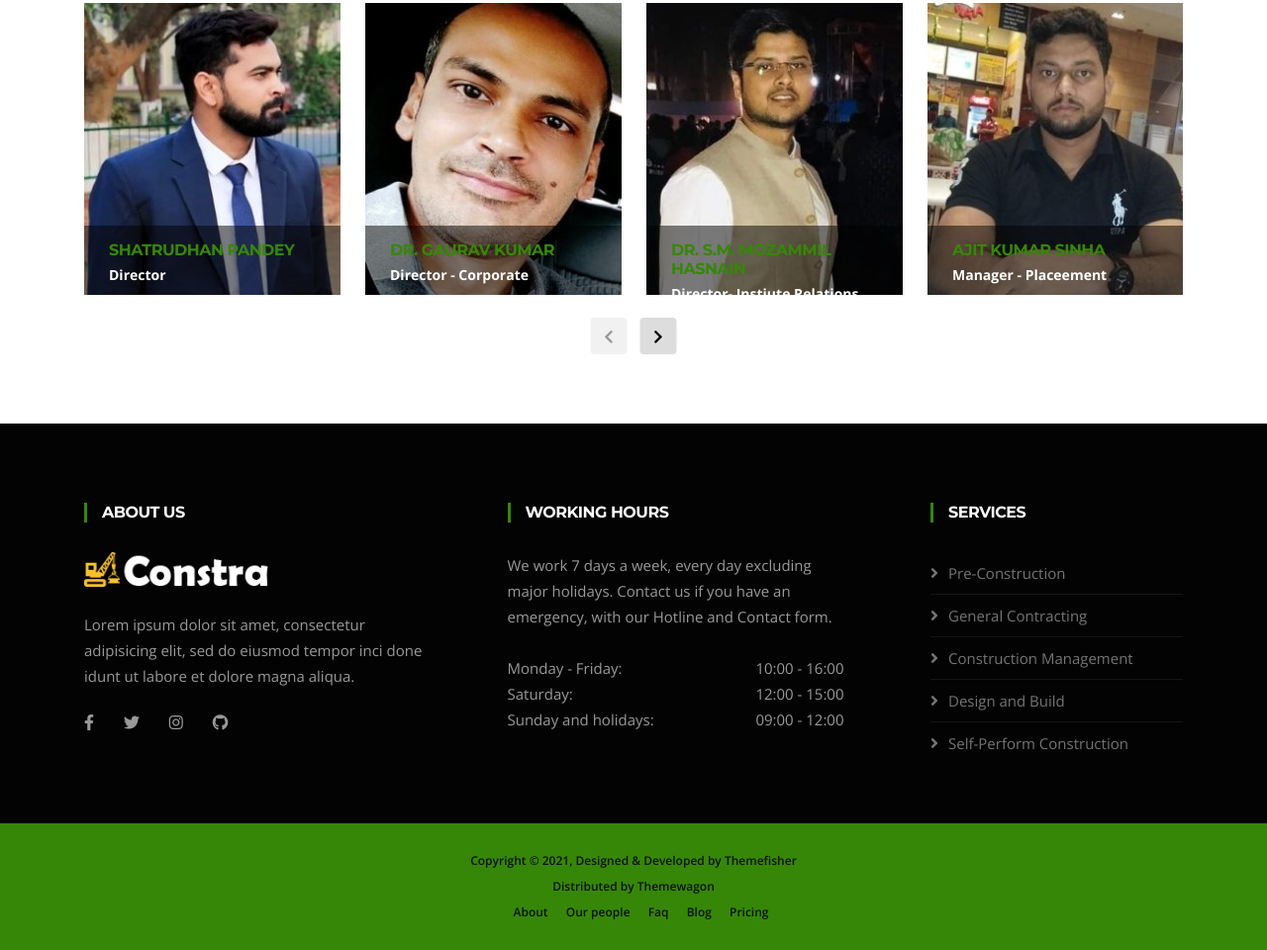
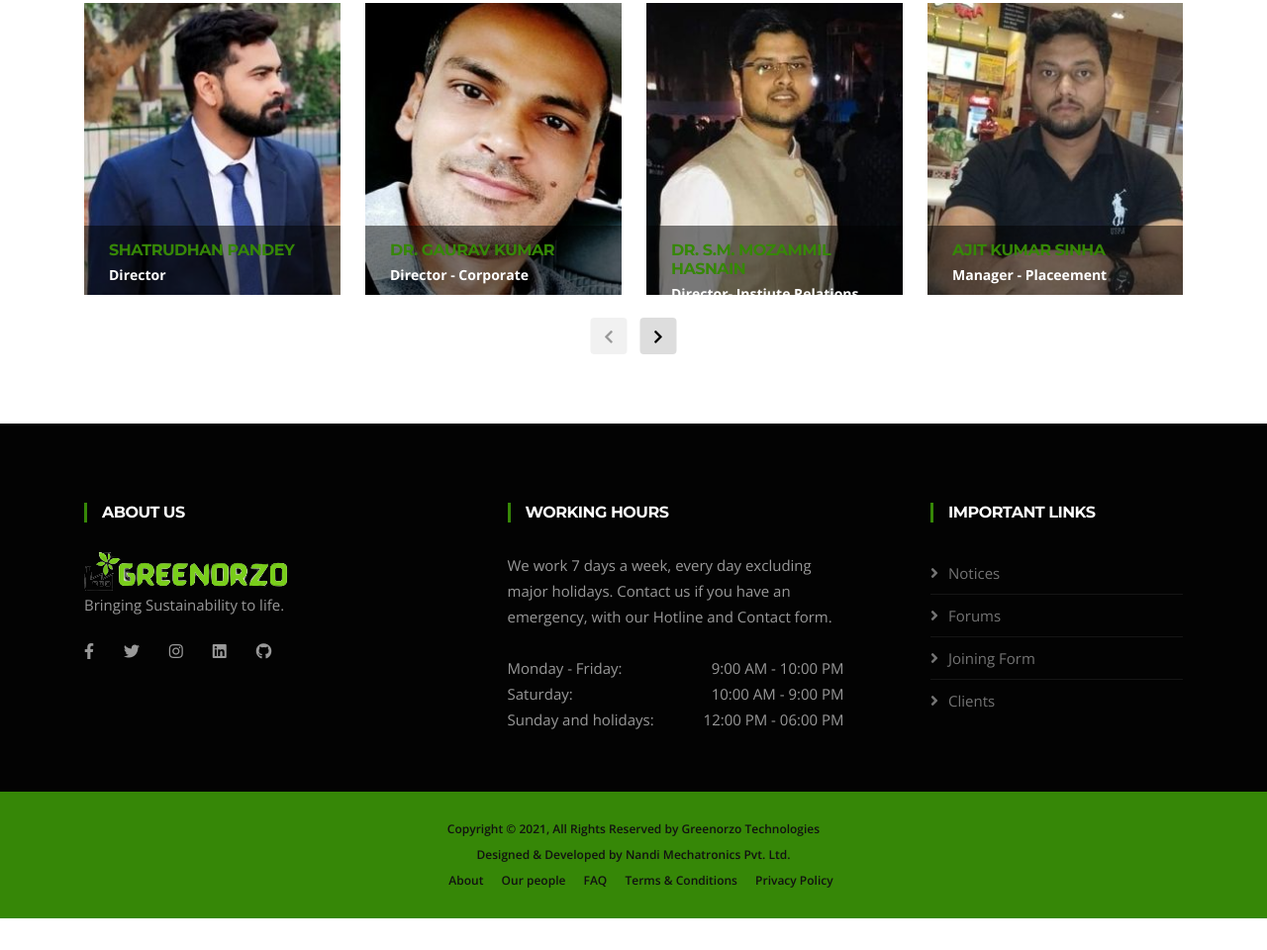
Before and after one commit to greenorzo/greenorzo.github.io, a plain HTML site: page about.html in a window 1280 px wide. Shown: the part 1544-2504 px from the top of the page at 99% size. After the commit the page ends 2472 px from the top, so only its background shows below. Drawn offline with nearby package versions, Linux system fonts and the light colour scheme; some packages are replaced by stand-ins of ours.

Commit message:
Update about.html

```diff
--- a/about.html
+++ b/about.html
@@ -457,24 +457,25 @@
   </div><!--/ Container end -->
 </section><!--/ Team end -->
 
-  <footer id="footer" class="footer bg-overlay">
+
+<footer id="footer" class="footer bg-overlay">
     <div class="footer-main">
       <div class="container">
         <div class="row justify-content-between">
           <div class="col-lg-4 col-md-6 footer-widget footer-about">
             <h3 class="widget-title">About Us</h3>
-            <img loading="lazy" class="footer-logo" src="images/footer-logo.png" alt="Constra">
-            <p>Lorem ipsum dolor sit amet, consectetur adipisicing elit, sed do eiusmod tempor inci done idunt ut
-              labore et dolore magna aliqua.</p>
+            <img loading="lazy" class="logo" src="images/logo.png" alt="Constra">
+            <p>Bringing Sustainability to life.</p>
             <div class="footer-social">
               <ul>
-                <li><a href="https://facebook.com/themefisher" aria-label="Facebook"><i
+                <li><a href="https://www.facebook.com/greenorzotechnologies/" aria-label="Facebook"><i
                       class="fab fa-facebook-f"></i></a></li>
-                <li><a href="https://twitter.com/themefisher" aria-label="Twitter"><i class="fab fa-twitter"></i></a>
+                <li><a href="https://twitter.com/greenorzotech" aria-label="Twitter"><i class="fab fa-twitter"></i></a>
                 </li>
-                <li><a href="https://instagram.com/themefisher" aria-label="Instagram"><i
+                <li><a href="https://www.instagram.com/greenorzo_technologies/" aria-label="Instagram"><i
                       class="fab fa-instagram"></i></a></li>
-                <li><a href="https://github.com/themefisher" aria-label="Github"><i class="fab fa-github"></i></a></li>
+				  <li><a href="https://www.linkedin.com/in/greenorzo-technologies-6073b8220" aria-label="LinkedIn"><i class="fab fa-linkedin"></i></a></li>
+                <li><a href="https://github.com/greenorzo/" aria-label="Github"><i class="fab fa-github"></i></a></li>
               </ul>
             </div><!-- Footer social end -->
           </div><!-- Col end -->
@@ -484,20 +485,19 @@
             <div class="working-hours">
               We work 7 days a week, every day excluding major holidays. Contact us if you have an emergency, with our
               Hotline and Contact form.
-              <br><br> Monday - Friday: <span class="text-right">10:00 - 16:00 </span>
-              <br> Saturday: <span class="text-right">12:00 - 15:00</span>
-              <br> Sunday and holidays: <span class="text-right">09:00 - 12:00</span>
+              <br><br> Monday - Friday: <span class="text-right">9:00 AM - 10:00 PM </span>
+              <br> Saturday: <span class="text-right">10:00 AM - 9:00 PM</span>
+              <br> Sunday and holidays: <span class="text-right">12:00 PM - 06:00 PM</span>
             </div>
           </div><!-- Col end -->
 
           <div class="col-lg-3 col-md-6 mt-5 mt-lg-0 footer-widget">
-            <h3 class="widget-title">Services</h3>
+            <h3 class="widget-title">Important LINKS</h3>
             <ul class="list-arrow">
-              <li><a href="service-single.html">Pre-Construction</a></li>
-              <li><a href="service-single.html">General Contracting</a></li>
-              <li><a href="service-single.html">Construction Management</a></li>
-              <li><a href="service-single.html">Design and Build</a></li>
-              <li><a href="service-single.html">Self-Perform Construction</a></li>
+              <li><a href="news-left-sidebar.html">Notices</a></li>
+              <li><a href="news-right-sidebar.html">Forums</a></li>
+              <li><a href="contact.html">Joining Form</a></li>
+              <li><a href="projects.html">Clients</a></li>
             </ul>
           </div><!-- Col end -->
         </div><!-- Row end -->
@@ -511,13 +511,13 @@
             <div class="copyright-info text-center">
               <span>Copyright &copy; <script>
                   document.write(new Date().getFullYear())
-                </script>, Designed &amp; Developed by <a href="https://themefisher.com">Themefisher</a></span>
+                </script>, All Rights Reserved by <a href="https://greenorzotech.com">Greenorzo Technologies</a></span>
             </div>
           </div>
 
           <div class="col-md-12">
             <div class="copyright-info text-center">
-              <span>Distributed by <a href="https://themewagon.com/">Themewagon</a></span>
+              <span>Designed &amp; Developed by <a href="https://in.linkedin.com/company/nandii">Nandi Mechatronics Pvt. Ltd.</a></span>
             </div>
           </div>
 
@@ -526,9 +526,9 @@
               <ul class="list-unstyled mb-0">
                 <li><a href="about.html">About</a></li>
                 <li><a href="team.html">Our people</a></li>
-                <li><a href="faq.html">Faq</a></li>
-                <li><a href="news-left-sidebar.html">Blog</a></li>
-                <li><a href="pricing.html">Pricing</a></li>
+                <li><a href="faq.html">FAQ</a></li>
+                <li><a href="news-left-sidebar.html">Terms & Conditions</a></li>
+                <li><a href="pricing.html">Privacy Policy</a></li>
               </ul>
             </div>
           </div>
@@ -542,7 +542,8 @@
 
       </div><!-- Container end -->
     </div><!-- Copyright end -->
-  </footer><!-- Footer end -->
+  </footer>
+
 
 
   <!-- Javascript Files
```
